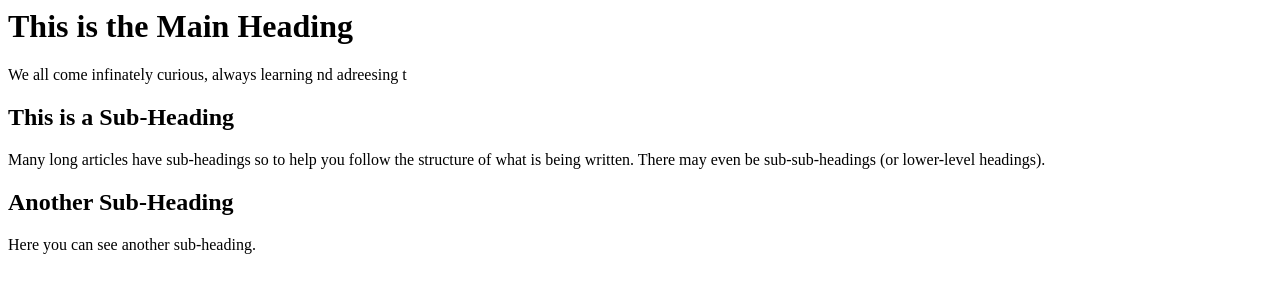
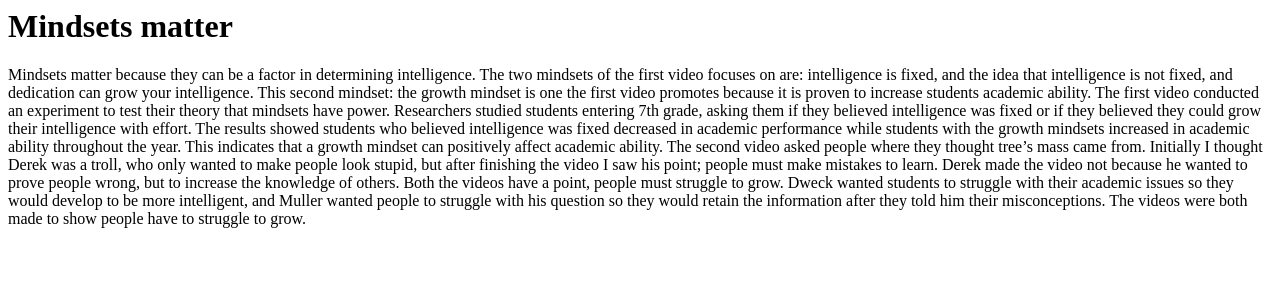
Before and after one commit to tom10hood/trialrun, a plain HTML site: page index.html in a window 1280 px wide. Drawn offline with Linux system fonts and the light colour scheme.

Commit message:
Update index.html

```diff
--- a/index.html
+++ b/index.html
@@ -1,10 +1,10 @@
 <html>
   <body>
-<h1>This is the Main Heading</h1>
-<p>We all come infinately curious, always learning nd adreesing t<p>
-<h2>This is a Sub-Heading</h2>
-<p>Many long articles have sub-headings so to help
-you follow the structure of what is being written. There may even be sub-sub-headings (or lower-level headings).</p>
-<h2>Another Sub-Heading</h2>
-<p>Here you can see another sub-heading.</p> </body>
+<h1> Mindsets matter</h1>
+<p>Mindsets matter because they can be a factor in determining intelligence. The two mindsets of the first video focuses on are: intelligence is fixed, and the idea that intelligence is not fixed, and dedication can grow your intelligence. This second mindset: the growth mindset is one the first video promotes because it is proven to increase students academic ability.
+The first video conducted an experiment to test their theory that mindsets have power. Researchers studied students entering 7th grade, asking them if they believed intelligence was fixed or if they believed they could grow their intelligence with effort. The results showed	students who believed intelligence was fixed decreased in academic performance while students with the growth mindsets increased in academic ability throughout the year. This indicates that a growth mindset can positively affect academic ability.
+	The second video asked people where they thought tree’s mass came from. Initially I thought Derek was a troll, who only wanted to make people look stupid, but after finishing the video I saw his point; people must make mistakes to learn. Derek made the video not because he wanted to prove people wrong, but to increase the knowledge of others.
+	Both the videos have a point, people must struggle to grow. Dweck wanted students to struggle with their academic issues so they would develop to be more intelligent, and Muller wanted people to struggle with his question so they would retain the information after they told him their misconceptions. The videos were both made to show people have to struggle to grow.
+    </p>
+  </body>
 </html>
```
